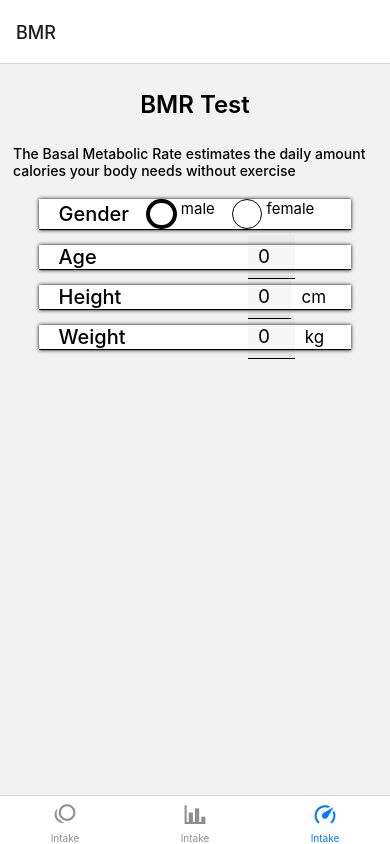
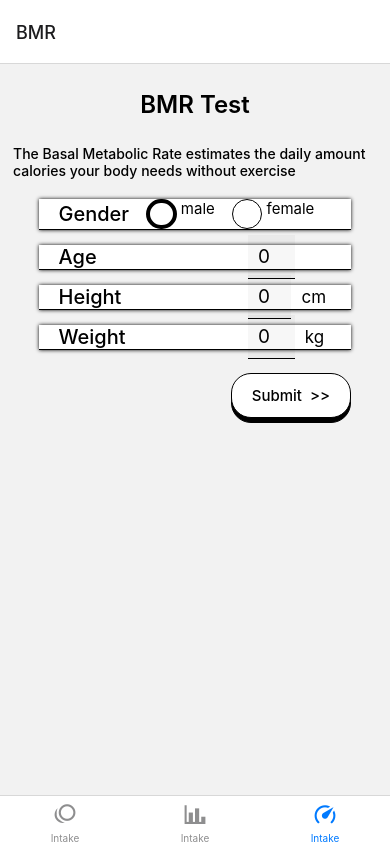
Before and after one commit to GarnierLenny/minimalist-calorie-tracker, a React Native app: screen /BMR in a window 390 px wide. Built offline with nearby package versions, Linux system fonts and the light colour scheme.

Commit message:
added submit bmr form button

```diff
--- a/src/screens/BMR/components/Form.component.tsx
+++ b/src/screens/BMR/components/Form.component.tsx
@@ -2,13 +2,16 @@ import React, { useState } from 'react';
 import { SafeAreaView, Text, StyleSheet, Dimensions, TextInput, TouchableOpacity } from 'react-native';
 import { useForm, Controller } from 'react-hook-form';
 import {genderEnum, FormFields, FormControlProps, CheckDotProps} from './Form.types';
+import Icon from 'react-native-vector-icons/MaterialCommunityIcons';
+
+const {width} = Dimensions.get('screen');
 
 const FormControl = ({control, formField, placeHolder, inputTitle, unit}: FormControlProps) => {
   const [isFocused, setIsFocused] = useState<boolean>(false);
 
   return (
     <Controller
-      rules={{required: true}}
+      rules={{required: false}}
       control={control}
       name={formField}
       render={({ field: {onChange, onBlur, value}}) => (
@@ -70,19 +73,54 @@ const Form = () => {
     </SafeAreaView>);
   };
 
+  const onSubmit = (data) => {
+    console.log('toto', data);
+  };
+
   return (
     <SafeAreaView style={styles.mainContainer}>
       <GenderForm />
       <FormControl unit='' inputTitle="Age" control={control} formField='age' placeHolder='0' />
       <FormControl unit='cm' inputTitle="Height" control={control} formField='height' placeHolder='0' />
       <FormControl unit='kg' inputTitle="Weight" control={control} formField='weight' placeHolder='0' />
+      <SafeAreaView style={styles.submitButtonContainer}>
+        <TouchableOpacity
+          onPress={handleSubmit(onSubmit)}
+          style={{...styles.submitButton, backgroundColor: '#000', top: 5, position: 'absolute', zIndex: -1}}
+        >
+          <Text style={{...styles.submitButtonText, color: '#fff'}}>{'Submit  >>'}</Text>
+        </TouchableOpacity>
+        <TouchableOpacity
+          onPress={handleSubmit(onSubmit)}
+          style={styles.submitButton}
+        >
+          <Text style={styles.submitButtonText}>{'Submit  >>'}</Text>
+        </TouchableOpacity>
+      </SafeAreaView>
     </SafeAreaView>
   );
 };
 
-const {width, height} = Dimensions.get('screen');
-
 const styles = StyleSheet.create({
+  submitButtonContainer: {
+    flexDirection: 'row',
+    width: '80%',
+    marginTop: '2%',
+    alignSelf: 'center',
+    justifyContent: 'flex-end',
+  },
+  submitButton: {
+    borderWidth: 1,
+    borderRadius: 20,
+    paddingHorizontal: 20,
+    paddingVertical: 12,
+    backgroundColor: '#fff',
+    right: 0,
+  },
+  submitButtonText: {
+    fontWeight: '500',
+    fontSize: 15,
+  },
   genderText: {
     marginLeft: '3%',
     fontSize: 15,
--- a/src/screens/Home/Home.types.ts
+++ b/src/screens/Home/Home.types.ts
@@ -8,8 +8,10 @@ export type getSelectedType = {
 export type customButtonTextrops = {
   pressCallback: any;
   textContent: string;
+  fontSize?: number;
   paddingInc?: number;
   disabled?: boolean;
+  backLayerOffset?: number;
 };
 
 export type customButtonIconProps = {
--- a/src/utils/CustomButton/CustomButtonText.utils.tsx
+++ b/src/utils/CustomButton/CustomButtonText.utils.tsx
@@ -6,7 +6,9 @@ const CustomButtonText = ({
   pressCallback,
   textContent,
   paddingInc = 0,
+  fontSize = 20,
   disabled = false,
+  backLayerOffset = 0,
 }: customButtonTextrops) => {
   const [pressed, setPressed] = useState<boolean>(false);
 
@@ -16,10 +18,10 @@ const CustomButtonText = ({
         style={{...styles.backLayerContainer,
           paddingVertical: 16 + paddingInc,
           paddingHorizontal: 11 + paddingInc,
-          top: paddingInc !== 0 ? 5 : 10
+          top: paddingInc !== 0 ? 5 : 10 + backLayerOffset,
         }}
       >
-        <Text style={styles.backLayerText} >
+        <Text style={{...styles.backLayerText, fontSize: fontSize}} >
           {textContent}
         </Text>
       </SafeAreaView>
@@ -34,7 +36,7 @@ const CustomButtonText = ({
         onPressOut={() => setPressed(false)}
         onPress={pressCallback}
       >
-        <Text style={styles.frontLayerText}>{textContent}</Text>
+        <Text style={{...styles.frontLayerText, fontSize: fontSize}}>{textContent}</Text>
       </TouchableOpacity>
     </SafeAreaView>
   );
```
